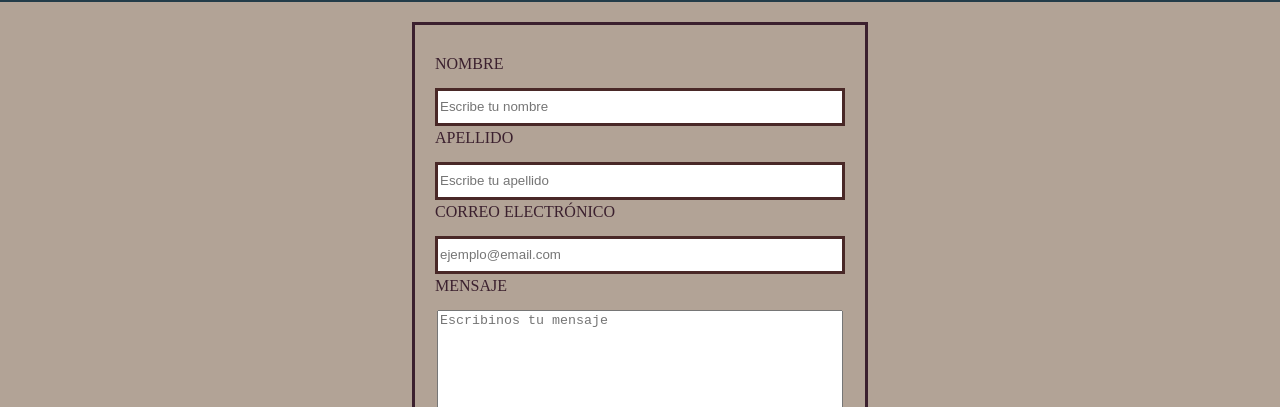
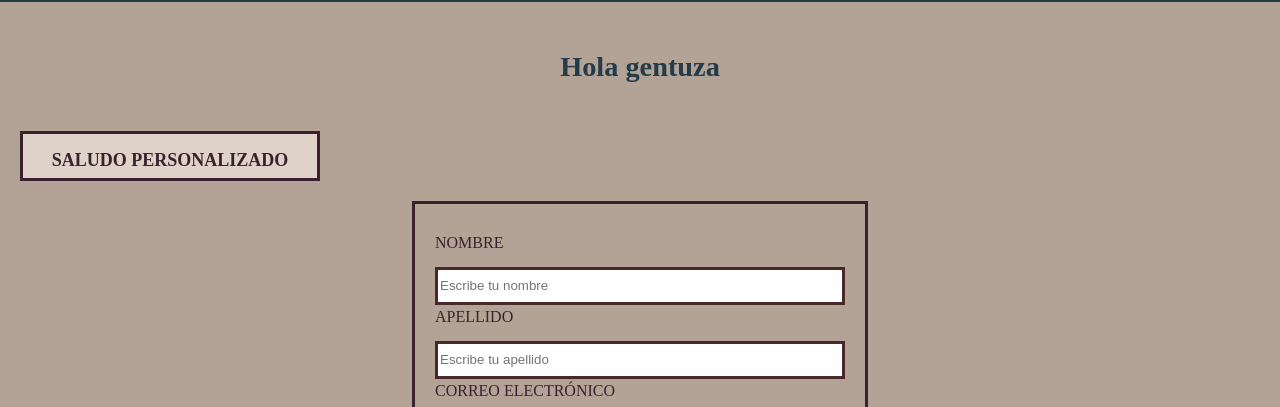
Before and after one commit to PG5/WEB1_TP, a plain HTML site: page practica/contacto.html in a window 1280 px wide. Shown: the part 393-800 px from the top of the page. Drawn offline with Linux system fonts and the light colour scheme.

Commit message:
agrego saludo en contacto y realizo DOM en practica

```diff
--- a/practica/contacto.html
+++ b/practica/contacto.html
@@ -18,6 +18,11 @@
             <li><a class="n1" href="contacto.html" target="_blank">Contacto</a></li>
         </ul>
     </h1>
+    </div>
+    <div class="saludo">
+        <h2 id="saludo"> Hola gentuza</h2>
+        <div><button onclick= "saludoPersonalizado();" >Saludo Personalizado</button>
+        </div>
     </div>
     <div class="formulario">
         <form>
@@ -50,5 +55,6 @@
             </div>
 		</form>
     </div>
+    <script type="text/javascript" src="js/index.js"></script>
 </body>
 </html>
--- a/practica/css/estilos.css
+++ b/practica/css/estilos.css
@@ -200,3 +200,26 @@ label{
     display: flex;
     justify-content: left;
 }
+
+button{
+    font-size: large;
+    font-family: 'Times New Roman', Times, Garamond;
+    font-weight: bold;
+    text-transform: uppercase;
+    text-align: center;
+    width: 300px;
+    height: 50px;
+    border: #3B202E solid 3px;
+    margin: 20px;
+    padding-top: 10px;
+    vertical-align: middle;
+    color: #3B202E;
+    background-color: #DFD3C9;
+    text-align: center;
+}
+
+.saludo{
+    display: flex;
+    flex-direction: column;
+    justify-content: center;
+}
--- a/practica/js/index.js
+++ b/practica/js/index.js
@@ -1,3 +1,9 @@
-alert ("Hola Mundo!");
-let nombre = prompt("Cual es tu nombre?");
-console.log("Hola " + nombre);
+
+
+let nodo = document.querySelector("#saludo");
+
+function saludoPersonalizado(){
+    let nombre = prompt("Hola, cual es tu nombre");
+    console.log("Hola " + nombre);
+    nodo.innerHTML = "Hola " + nombre;
+};
```
